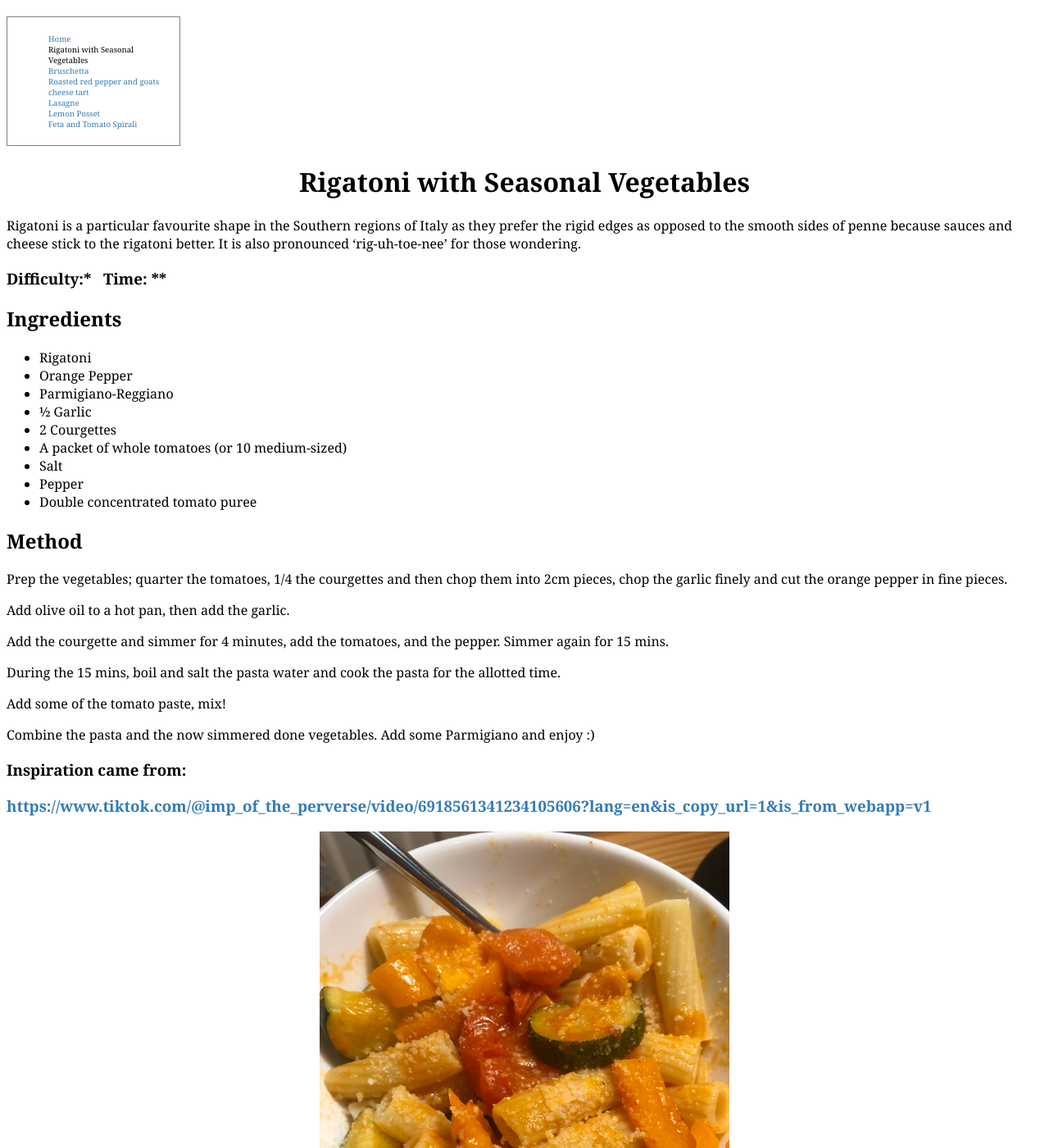
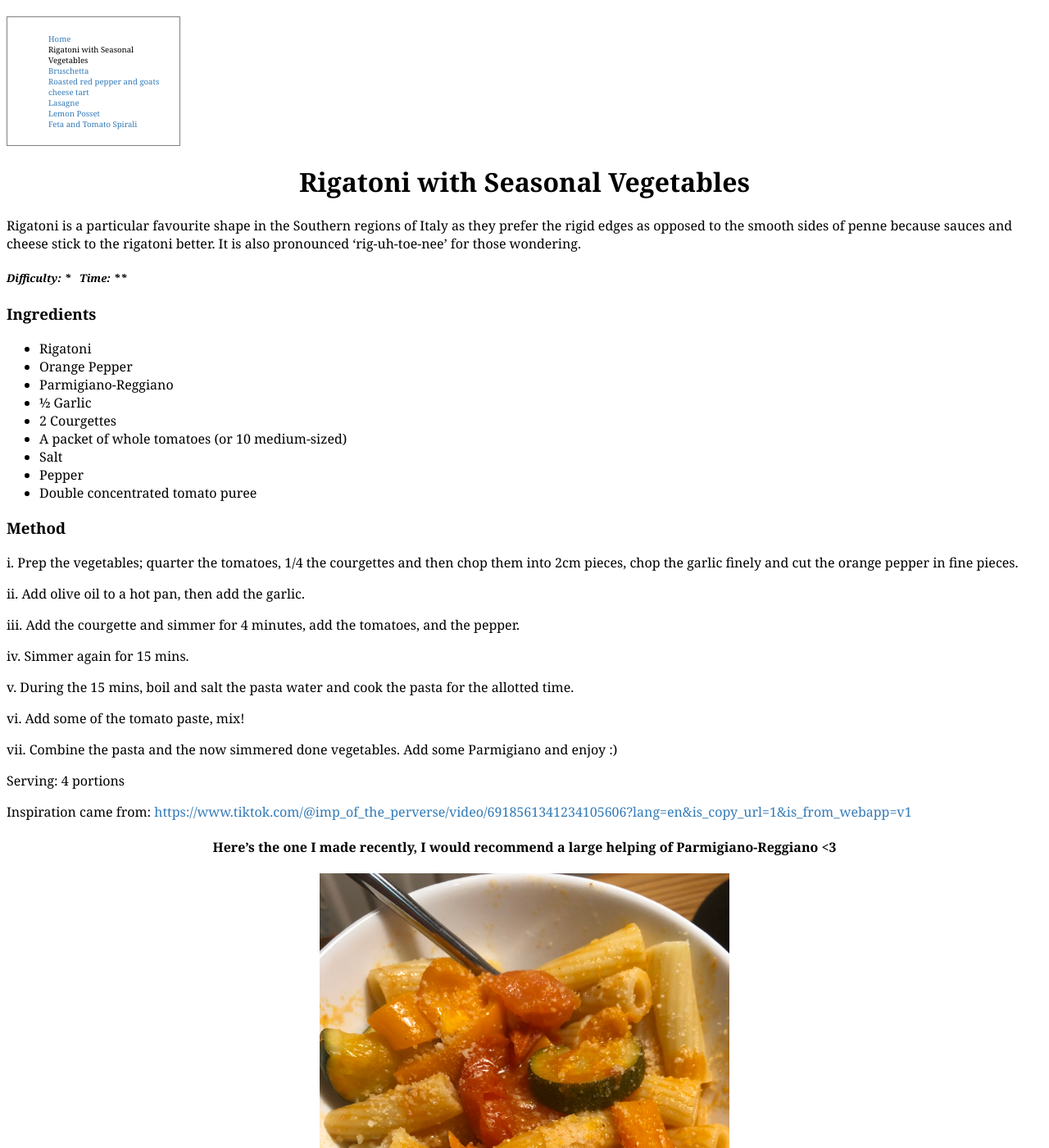
Before and after one commit to Hol1999/Hollyrecipewebsite, a Jekyll site: the page built from _recipes/recipe1.md, in a window 1280 px wide and 1400 px high. Shown: the whole window at 82% size. Built offline with Jekyll 4.4.1, drawn with Linux system fonts in a browser that asks for light colours.

Commit message:
Update Recipes “recipe1”

```diff
--- a/_recipes/recipe1.md
+++ b/_recipes/recipe1.md
@@ -8,9 +8,9 @@ tags: null
 ---
 Rigatoni is a particular favourite shape in the Southern regions of Italy as they prefer the rigid edges as opposed to the smooth sides of penne because sauces and cheese stick to the rigatoni better. It is also pronounced 'rig-uh-toe-nee' for those wondering.
 
-### Difficulty:\*   Time: \**
+##### Difficulty: \*   Time: \**
 
-## Ingredients
+### Ingredients
 
 * Rigatoni
 * Orange Pepper
@@ -22,22 +22,26 @@ Rigatoni is a particular favourite shape in the Southern regions of Italy as the
 * Pepper
 * Double concentrated tomato puree
 
-## Method
+### Method
 
-Prep the vegetables; quarter the tomatoes, 1/4 the courgettes and then chop them into 2cm pieces, chop the garlic finely and cut the orange pepper in fine pieces.
+i. Prep the vegetables; quarter the tomatoes, 1/4 the courgettes and then chop them into 2cm pieces, chop the garlic finely and cut the orange pepper in fine pieces.
 
-Add olive oil to a hot pan, then add the garlic.
+ii. Add olive oil to a hot pan, then add the garlic.
 
-Add the courgette and simmer for 4 minutes, add the tomatoes, and the pepper. Simmer again for 15 mins.
+iii. Add the courgette and simmer for 4 minutes, add the tomatoes, and the pepper.
 
-During the 15 mins, boil and salt the pasta water and cook the pasta for the allotted time.
+iv. Simmer again for 15 mins.
 
-Add some of the tomato paste, mix!
+v. During the 15 mins, boil and salt the pasta water and cook the pasta for the allotted time.
 
-Combine the pasta and the now simmered done vegetables. Add some Parmigiano and enjoy :)
+vi. Add some of the tomato paste, mix!
 
-### Inspiration came from:
+vii. Combine the pasta and the now simmered done vegetables. Add some Parmigiano and enjoy :)
 
-### <https://www.tiktok.com/@imp_of_the_perverse/video/6918561341234105606?lang=en&is_copy_url=1&is_from_webapp=v1>
+Serving: 4 portions
+
+Inspiration came from: <https://www.tiktok.com/@imp_of_the_perverse/video/6918561341234105606?lang=en&is_copy_url=1&is_from_webapp=v1>
+
+#### Here's the one I made recently, I would recommend a large helping of Parmigiano-Reggiano <3
 
 ![Bowl of rigatoni with a sprinkling of Parmigiano-Reggiano](../uploads/rigatoni.jpg "Vegetable Rigatoni")
```
